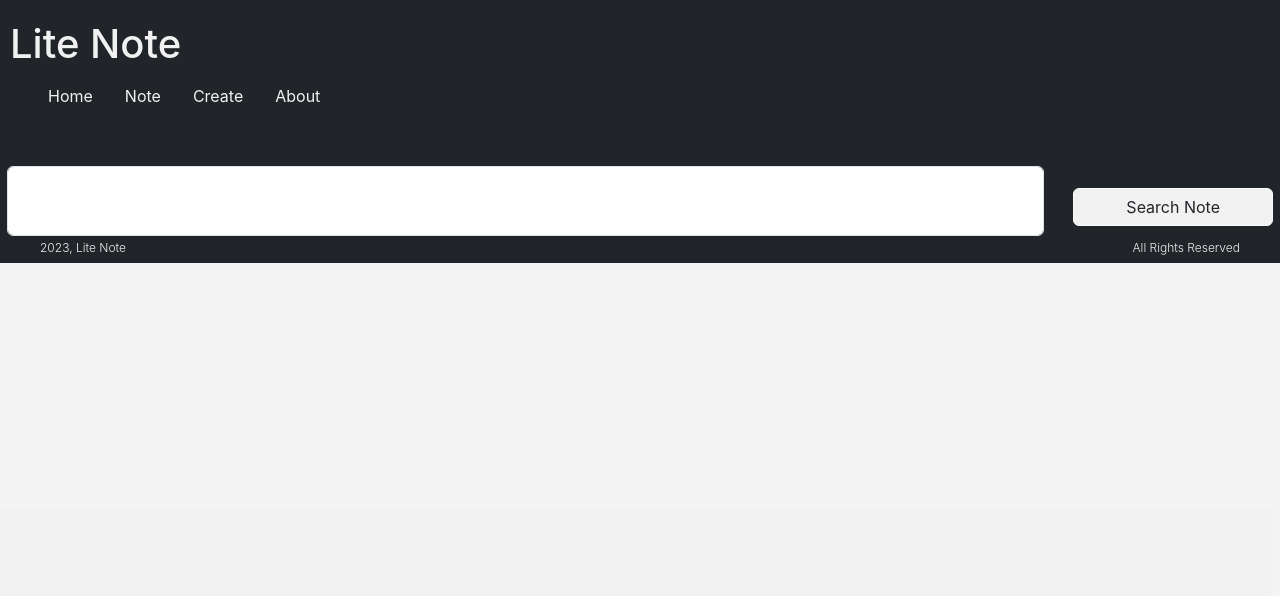
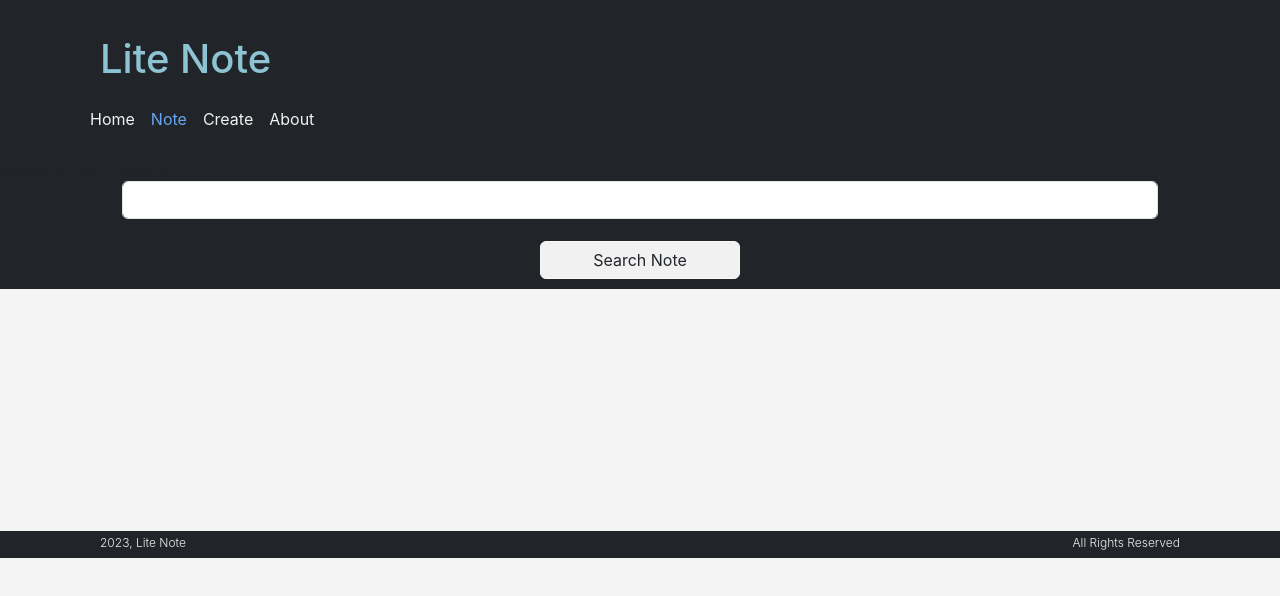
Before and after one commit to SerhiyChynin/react_project_note, a React (Create React App) app: page /note in a window 1280 px wide. Shown: the top 596 px of the page. Built offline with nearby package versions, Linux system fonts and the light colour scheme.

Commit message:
add-style

```diff
--- a/public/css/style.css
+++ b/public/css/style.css
@@ -1,21 +1,22 @@
+
 html, body, #root {
     height: 100%;
     background-color: #e9e9e941;
+    width: auto;
     margin: 0 auto;
 }
 #root {
 
-    min-height: 100vh;
 }
+
 .main {
+    margin: auto;
     display: flex;
     flex-direction: column;
+    min-height: 100%;
+    flex: 1 1 auto;
+}
 
-}
-.m {
-    flex: 1 1 auto;
-
-}
 
 .hide {
     display: none;
@@ -61,22 +62,41 @@ ul, li {
 .link-bottom {
     margin-bottom: 30px;
 }
-.nav-link-focus,
+
+
+.navbar-nav .nav-link.active,
+.navbar-nav .show.nav-link {
+    color: rgb(103, 167, 241);
+}
+.nav-link:focus,
 .nav-link:hover {
-    color:#a4acff
+    color: rgb(171, 202, 238);
 }
 
 
 .liteNote {
-    padding-left: 10px;
-    padding-top: 20px;
+    padding-left: 100px;
+    padding-top: 35px;
     color: #f1f1f1;
 }
+.liteNote:hover {
+    color: rgba(152, 210, 226, 0.915);
+    text-shadow:#f1f1f1;
+}
 .btn {
-    margin-left: 47%;
+    margin: 0 auto;
     margin-top: 20px;
     color: rgb(255, 255, 255);
     background-color: rgb(33, 37, 41);
+}
+ button, .primary, .mb-3 {
+    display: block;
+    margin: 20px auto;
+    /* margin-top: 20px; */
+}
+.g-3 {
+    display: flex;
+    flex-direction: column;
 }
 .btn-light{
     background-color: #f1f1f1;
@@ -85,13 +105,11 @@ ul, li {
     margin-bottom: 10px;
     color: rgb(33, 37, 41);
 }
-.form-control-lg{
-    margin-left: 10px;
-    max-width: 80%;
-}
+
+
 
 h3 {
-    margin-left: 200px;
+    margin-left: 200px ;
     padding-top: 40px;
     margin-bottom: 20px;
 }
@@ -112,7 +130,7 @@ h3 {
     margin-left: 44%;
     margin-top: 20px;
     margin-bottom: 20px;
-    color:black;
+    color:rgb(39, 38, 38);
     font-size: 16px;
     font-weight: 600;
 
@@ -134,7 +152,9 @@ h3 {
     padding-top: 0;
     padding-bottom: 0;
     margin-bottom: 20px;
-
+}
+.h4:hover {
+    color:#697993;
 }
 .text {
     font-size: 24px;
@@ -143,13 +163,14 @@ h3 {
     padding-top: 30px;
 }
 .footer {
-display: flex;
-justify-content: space-between;
+    margin: auto 0;
+    display: flex;
+    justify-content: space-between;
 }
 
 .h6{
-    margin-left: 40px;
-    margin-right: 40px;
+    margin-left: 100px;
+    margin-right: 100px;
     color: #f1f1f1;
     font-size: 12px;
     font-weight: 300;
--- a/src/components/Header.js
+++ b/src/components/Header.js
@@ -2,15 +2,23 @@ import { NavLink } from "react-router-dom";
 
 function Header() {
     return (
-        <div className="header, navbar-dark, bg-dark">
-            <h1 className="liteNote">Lite Note</h1>
-            <nav className="nav">
-                <ul>
-                    <li><NavLink  className="nav-link " to="/">Home</NavLink> </li>
-                    <li><NavLink className="nav-link" to="/note">Note</NavLink> </li>
-                    <li><NavLink className="nav-link" to="/create">Create</NavLink> </li>
-                    <li><NavLink className="nav-link" to="/about">About</NavLink> </li>
+        <div className="header,  bg-dark">
+        <h1 className="liteNote">Lite Note</h1>
+            <nav className=" navbar bg-dark navbar-expand-lg " >
+                <div className="container">
+                    <button className="navbar-toggler" type="button" data-toggle="collapse"
+                           data-target="#navContent" aria-controls="navContent" aria-expanded="false" aria-label="Toggle navigation">
+                        <span className="navbar-toggle-icon"></span>
+                    </button>
+                    <div className="collapse navbar-collapse" id="navContent">
+                <ul className="navbar-nav mb-lg-0">
+                    <li className=""><NavLink className="nav-link " to="/">Home</NavLink> </li>
+                    <li className=""><NavLink className="nav-link " to="/note">Note</NavLink> </li>
+                    <li className=""><NavLink className="nav-link " to="/create">Create</NavLink> </li>
+                    <li className=""><NavLink className="nav-link " to="/about">About</NavLink> </li>
                 </ul>
+                    </div>
+                </div>
             </nav>
         </div>
     );
```
Also changed, not shown: 1 other file (tests, documents, lock files or other folders).
